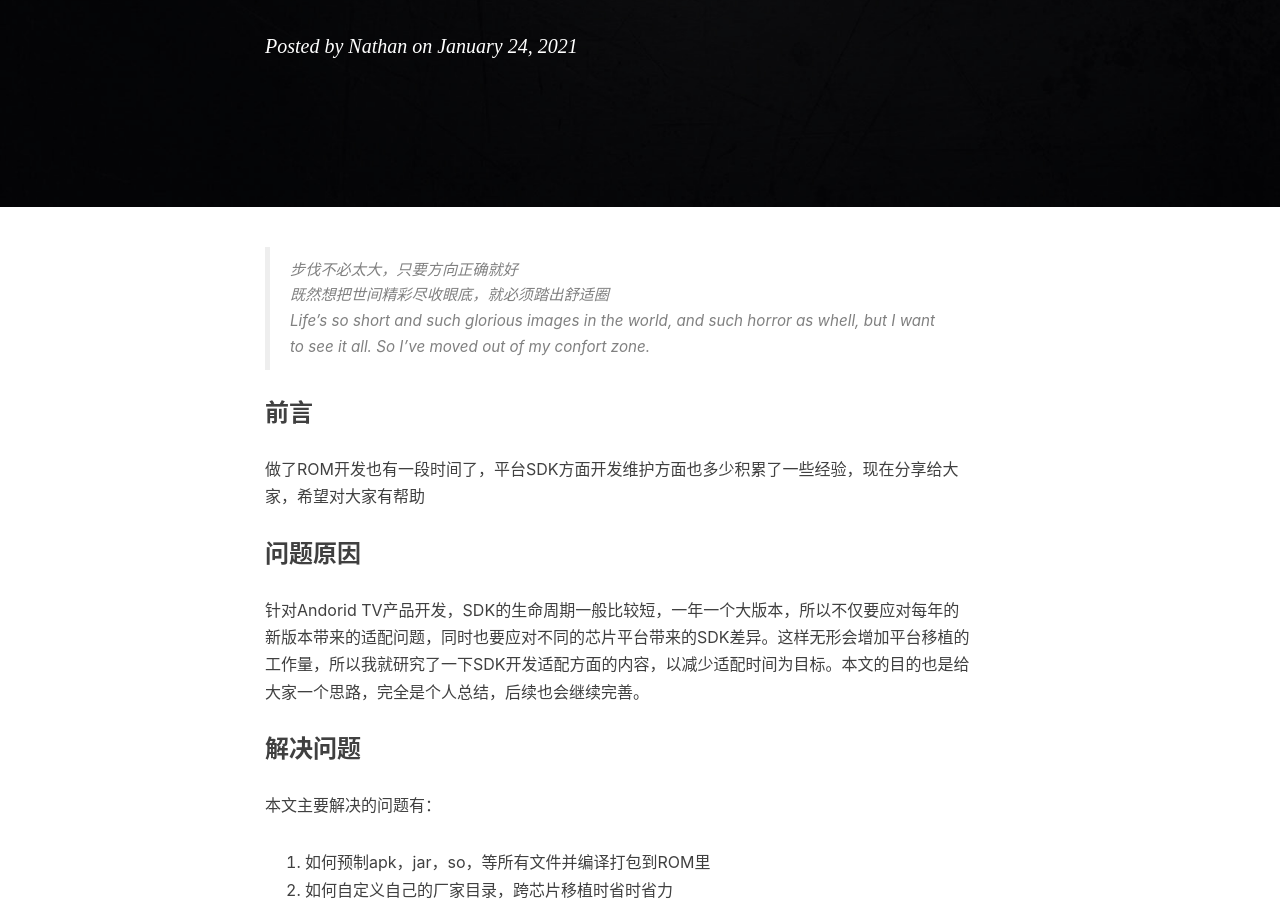
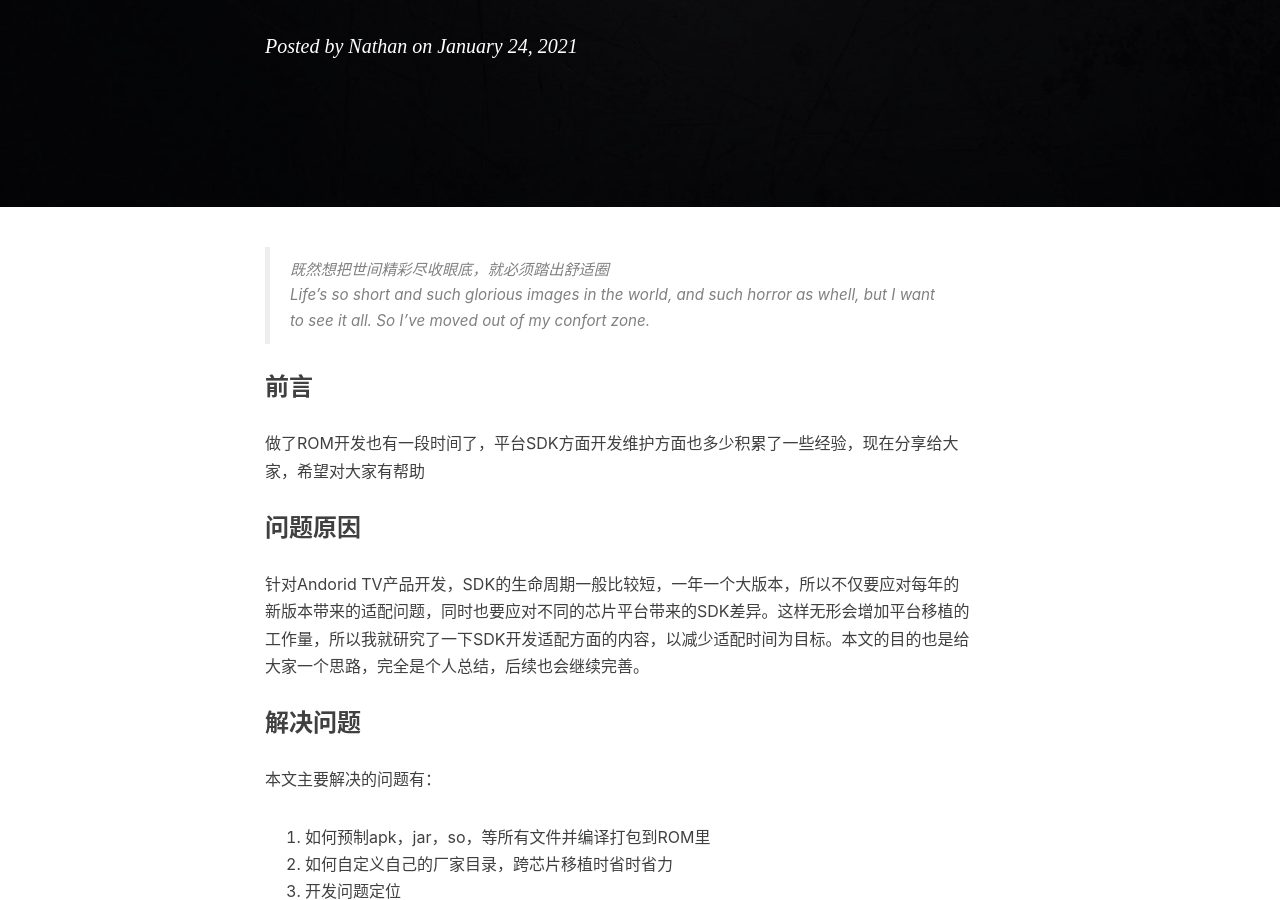
Before and after one commit to Nathan-Feng/Nathan-Feng.github.io, a Jekyll site: the page built from _posts/2021-01-24-android-sdk-dev.md, in a window 1280 px wide and 900 px high, scrolled down 437 px. Built offline with Jekyll 4.4.1, drawn with Linux system fonts in a browser that asks for light colours; nearby versions of some CDN libraries; comment, search, counter and statistics services are not loaded.

Commit message:
delete some useless words

```diff
--- a/_posts/2021-01-24-android-sdk-dev.md
+++ b/_posts/2021-01-24-android-sdk-dev.md
@@ -11,8 +11,6 @@ tags:
 
 ---
 
-> 步伐不必太大，只要方向正确就好
->
 > 既然想把世间精彩尽收眼底，就必须踏出舒适圈
 >
 > Life's so short and such glorious images in the world, and such horror as whell, but I want to see it all. So I've moved out of my confort zone.
```
